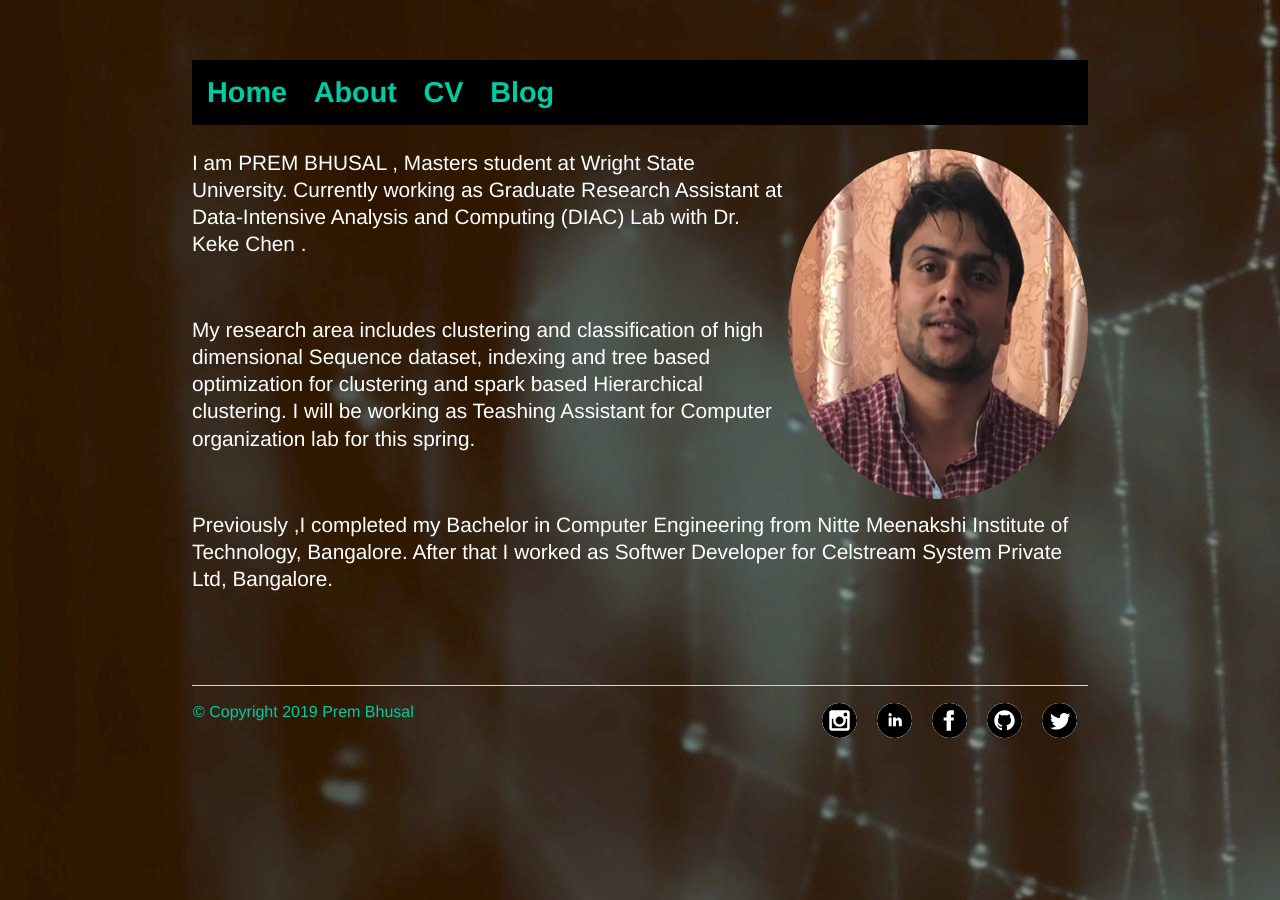
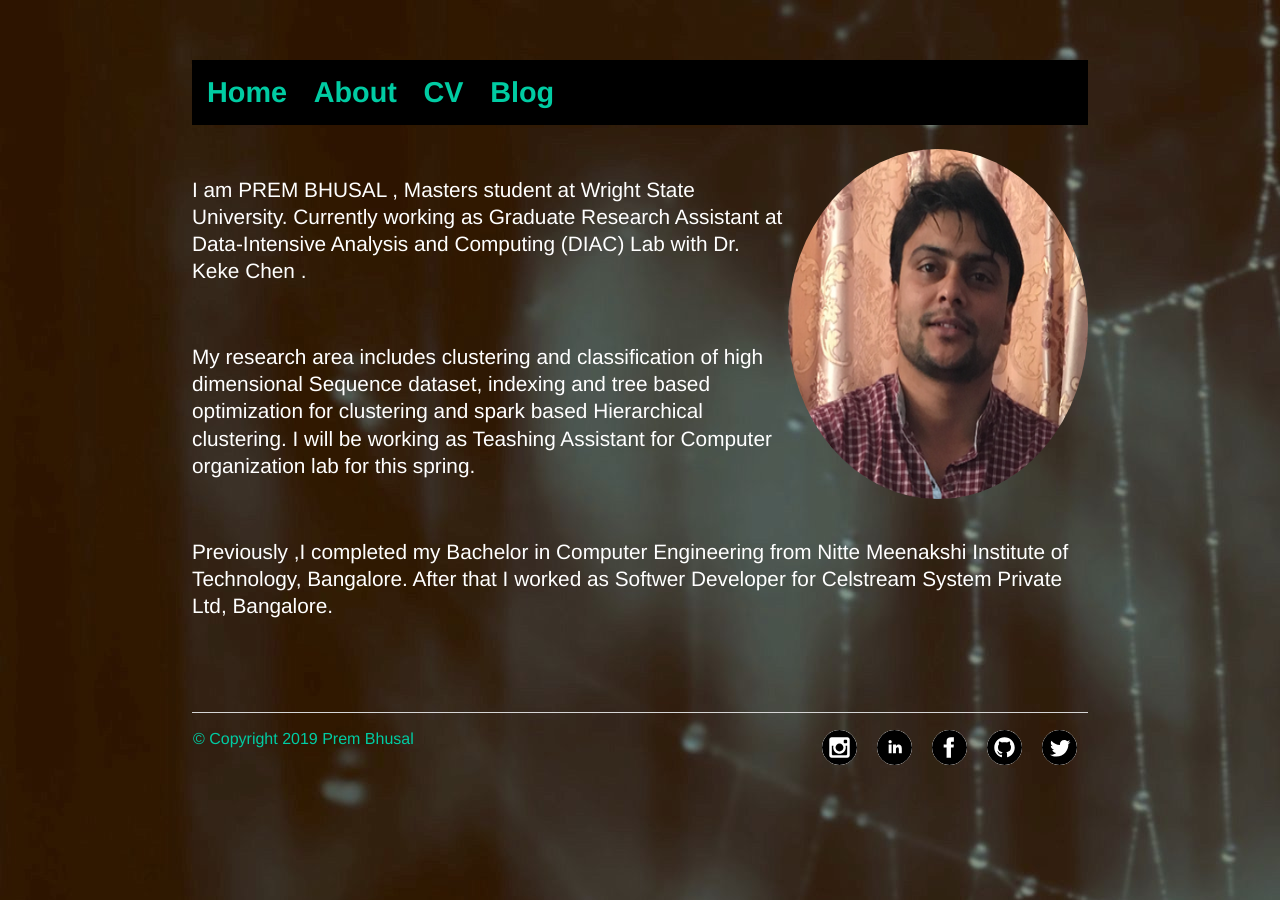
Before and after one commit to prembhusal/prembhusalWebsite, a Jekyll site: the page built from index.html, in a window 1280 px wide. Built offline with Jekyll 4.4.1, drawn with Linux system fonts in a browser that asks for light colours.

Commit message:
Update index.html

```diff
--- a/index.html
+++ b/index.html
@@ -5,7 +5,7 @@ title: prembhusal
 <div class="blurb">
 
 
-	<p ><img src="/img/prem.jpg" alt="HTML5 Icon" class ="center" style="width:300px;height:350px;" >
+	<p ><img src="/img/prem.jpg" alt="HTML5 Icon" class ="center" style="width:300px;height:350px;" ><br>
 	I am PREM BHUSAL , Masters student at  Wright State University. Currently  working as Graduate Research Assistant at
 		Data-Intensive Analysis and Computing (DIAC) Lab with Dr. Keke Chen .</p><br><p>My research area includes clustering
 	and classification of high dimensional Sequence dataset, indexing and tree based optimization for clustering and spark based
```
